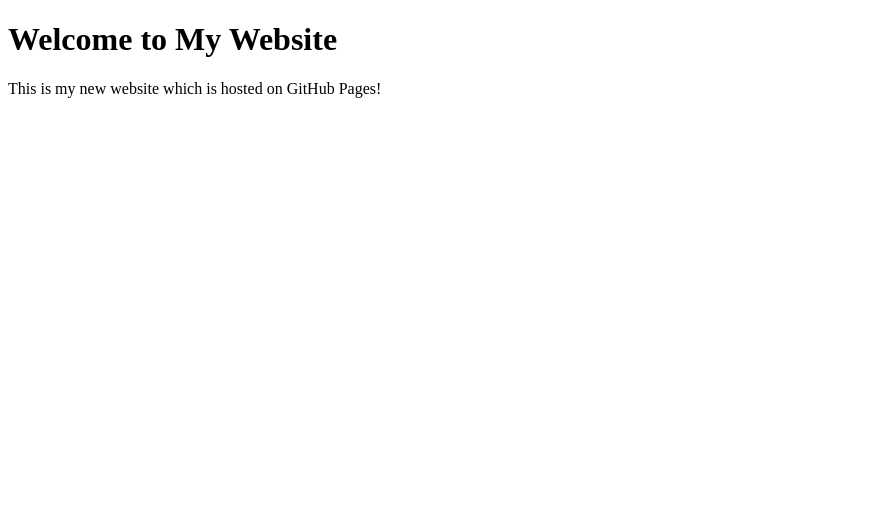
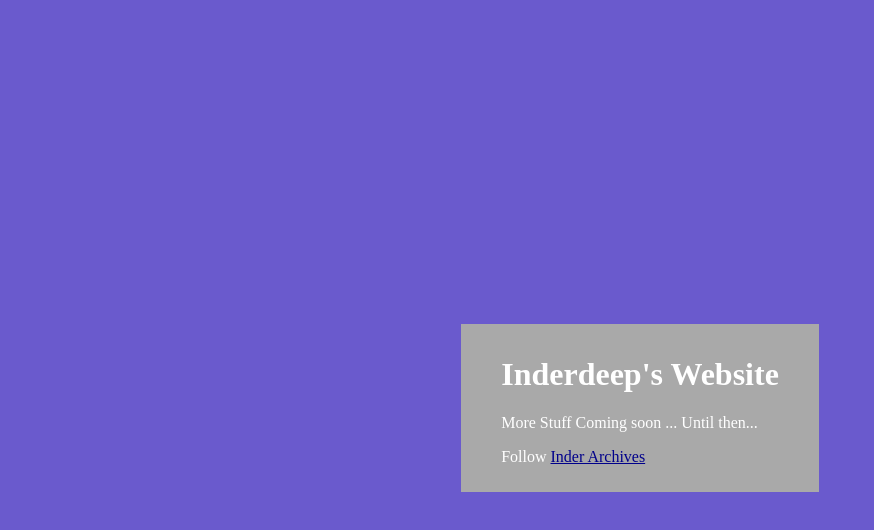
Before and after one commit to inderdeep12/EpicShit.github.io, a plain HTML site: page index.html in a window 1280 px wide. Shown: the whole page, without its empty margins (0-874 px from the left). Drawn offline with Linux system fonts and the light colour scheme.

Commit message:
initial Website Up - with message "Updating Soon"

```diff
--- a/index.html
+++ b/index.html
@@ -4,12 +4,20 @@
     <meta charset="UTF-8" />
     <meta name="viewport" content="width=device-width, initial-scale=1.0" />
     <meta http-equiv="X-UA-Compatible" content="ie=edge" />
-    <title>My Website</title>
+    <link rel="stylesheet" href="styles.css" />
+    <!-- <link rel="icon" type="image/x-icon" href="" /> -->
+    <title>Inderdeep</title>
   </head>
   <body>
-    <main>
-      <h1>Welcome to My Website</h1>
-      <p>This is my new website which is hosted on GitHub Pages!</p>
-    </main>
+    <div class="flex">
+      <div class="center">
+        <h1>Inderdeep's Website</h1>
+        <p>More Stuff Coming soon ... Until then...</p>
+        <p>
+          Follow
+          <a href="https://www.instagram.com/inder.archives/">Inder Archives</a>
+        </p>
+      </div>
+    </div>
   </body>
 </html>
--- /dev/null
+++ b/styles.css
@@ -0,0 +1,24 @@
+html {
+  height: 100%;
+}
+
+body {
+  background-color: slateblue;
+  min-height: 100vh;
+  padding: 0;
+}
+.flex {
+  height: 100vh;
+  display: flex;
+  align-items: center;
+  justify-content: center;
+}
+.center {
+  background-color: darkgray;
+  margin: auto auto;
+  color: white;
+  padding: 10px 40px;
+}
+a {
+  color: darkblue;
+}
```
